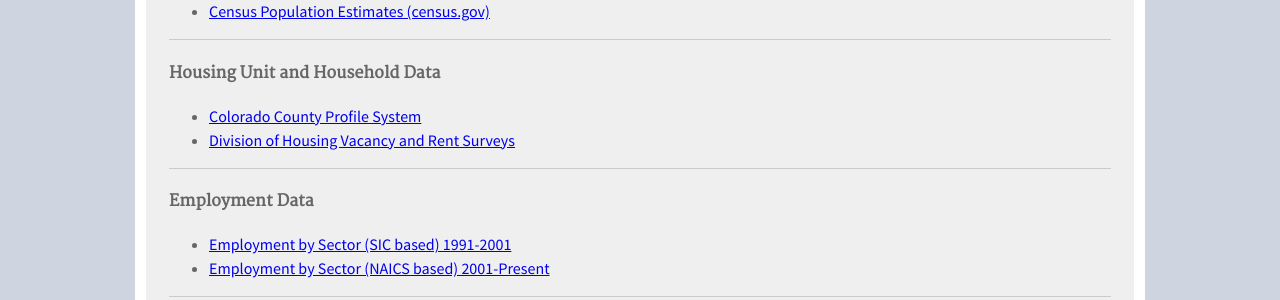
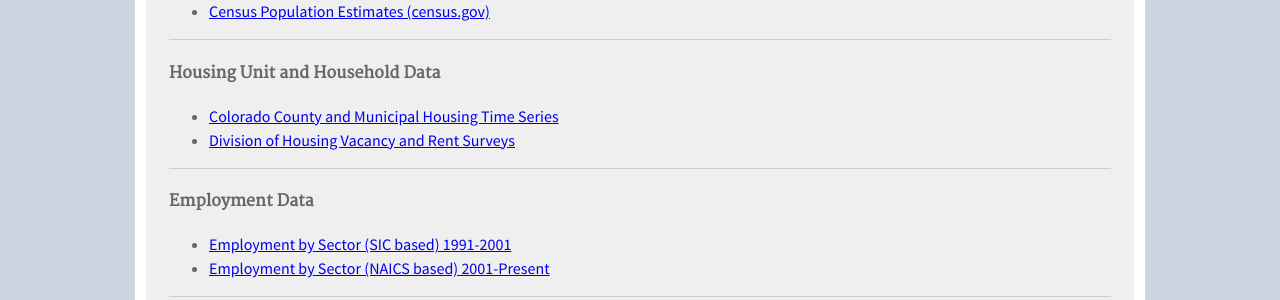
Before and after one commit to TBleess/Website_New, a Jekyll site: the page built from pages/9_Not_in_Menu/cedis.md, in a window 1280 px wide. Shown: the part 589-889 px from the top of the page. Built offline with Jekyll 4.4.1, drawn with Linux system fonts in a browser that asks for light colours.

Commit message:
Updated links on CEDIS page

```diff
--- a/pages/9_Not_in_Menu/cedis.md
+++ b/pages/9_Not_in_Menu/cedis.md
@@ -18,13 +18,13 @@
 - [Population Forecasts](/population/population-totals-colorado-substate#population-totals-for-colorado-and-sub-state-regions)
 - [Population Forecasts by Age](/population/age-gender-population-data#age-and-gender-population-data)
 - [Population by Race & Hispanic Origin](/population/race-hispanic-origin#race-and-hispanic-origin)
-- [Census Population Estimates (census.gov)](http://www.census.gov/popest/estimates.html)
+- [Census Population Estimates (census.gov)](https://www.census.gov/programs-surveys/popest.html)
 
 - - -
 
 #### Housing Unit and Household Data
 
-- [Colorado County Profile System](/population/data/county-profile#county-demographic-profiles)
+- [Colorado County and Municipal Housing Time Series](/population/data/muni-pop-housing)
 - [Division of Housing Vacancy and Rent Surveys](https://www.colorado.gov/pacific/dola/vacancy-rent-surveys)
 
 - - -
```
